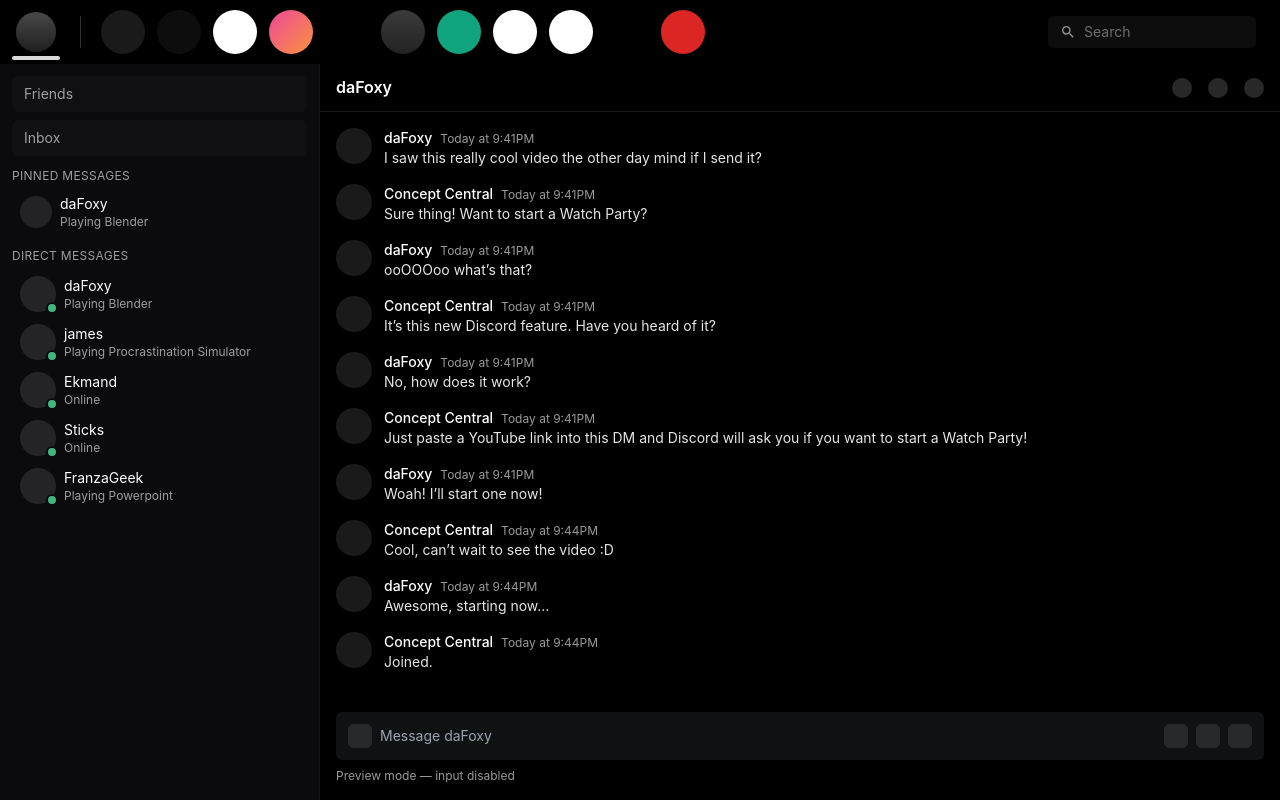
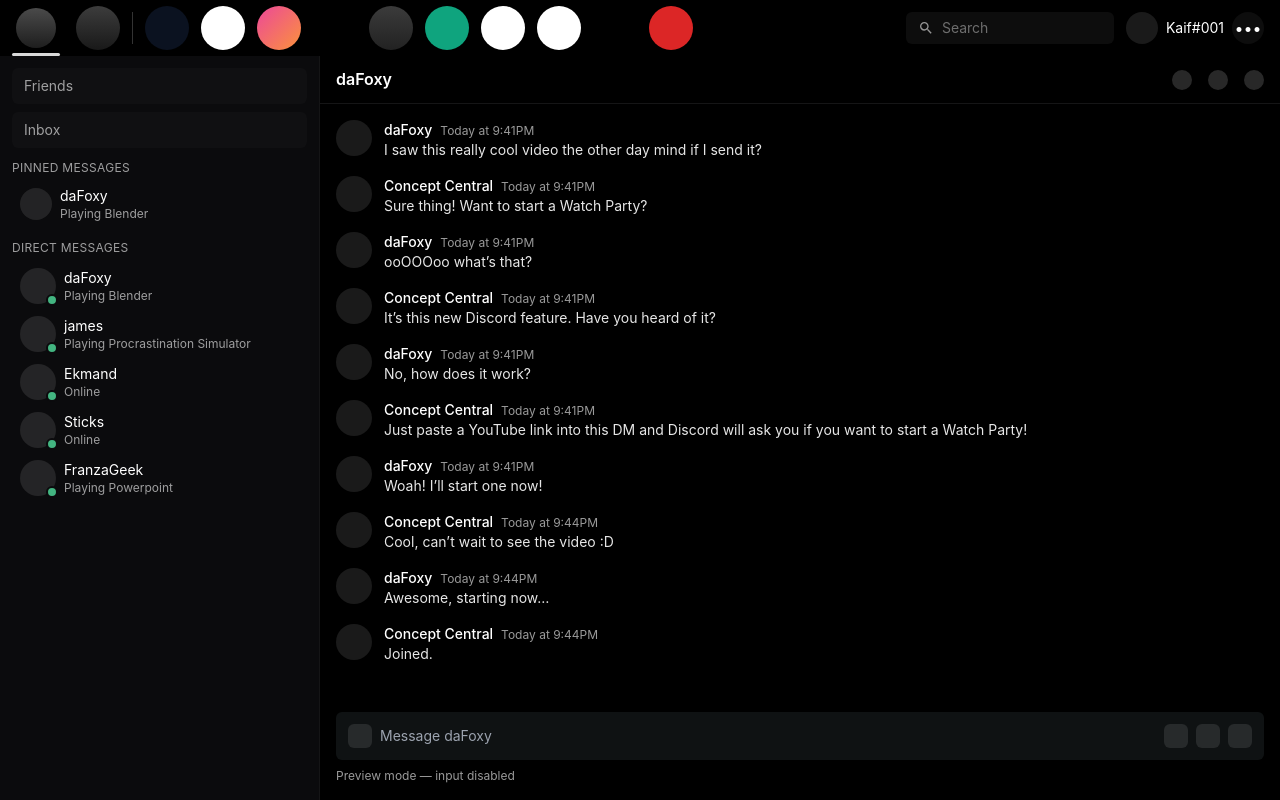
Before and after one commit to svnityobvsenity/bonfirepakistanmn, a Next.js app: page / in a window 1280 px wide. Built offline with nearby package versions, Linux system fonts and the light colour scheme.

Commit message:
chore(ui): refine top bar (user chip) and align DMs layout details per screenshot

```diff
--- a/src/components/TopServerBar.tsx
+++ b/src/components/TopServerBar.tsx
@@ -6,8 +6,9 @@
 
 export default function TopServerBar({ currentView, onViewChange }: TopServerBarProps) {
   const icons = [
-    { key: 'home', label: 'Home', bg: 'bg-[#1a1a1a]', action: () => onViewChange('dms') },
-    { key: 'club', label: 'The Club', bg: 'bg-[#0d0d0d]' },
+    { key: 'home', label: 'Home', bg: 'bg-gradient-to-b from-[#3c3c3c] to-[#191919]', on: () => onViewChange('dms') },
+    { key: 'divider', label: 'divider' },
+    { key: 'club', label: 'The Club', bg: 'bg-[#0b1220]', on: () => onViewChange('server') },
     { key: 'files', label: 'Files', bg: 'bg-white', ring: true },
     { key: 'instagram', label: 'Instagram', bg: 'bg-gradient-to-br from-pink-500 to-orange-400' },
     { key: 'code', label: 'Code', bg: 'bg-black' },
@@ -15,37 +16,45 @@
     { key: 'gpt', label: 'ChatGPT', bg: 'bg-[#0FA47E]' },
     { key: 'google', label: 'Google', bg: 'bg-white', ring: true },
     { key: 'firebase', label: 'Firebase', bg: 'bg-white', ring: true },
-    { key: 'microsoft', label: 'Microsoft', bg: 'bg-black' },
-    { key: 'youtube', label: 'YouTube', bg: 'bg-red-600' },
+    { key: 'ms', label: 'Microsoft', bg: 'bg-black' },
+    { key: 'yt', label: 'YouTube', bg: 'bg-red-600' },
   ];
 
   return (
-    <div className="h-16 flex items-center px-4 gap-3 select-none" style={{ background: 'linear-gradient(180deg, rgba(0,0,0,0.65), rgba(0,0,0,0.35))' }}>
+    <div className="h-[56px] flex items-center px-4 gap-2 select-none" style={{ background: 'linear-gradient(180deg, rgba(0,0,0,0.75), rgba(0,0,0,0.35))' }}>
       {/* left orb with underline */}
       <div className="relative mr-3">
-        <div className="w-10 h-10 rounded-full bg-gradient-to-b from-[#484848] to-[#1f1f1f] flex items-center justify-center shadow" />
-        <div className="absolute -bottom-2 left-1/2 -translate-x-1/2 w-12 h-1 bg-white/85 rounded" />
+        <div className="w-10 h-10 rounded-full bg-gradient-to-b from-[#4a4a4a] to-[#1e1e1e] flex items-center justify-center shadow" />
+        <div className="absolute -bottom-2 left-1/2 -translate-x-1/2 w-12 h-[3px] bg-white/85 rounded" />
       </div>
-      {/* divider */}
-      <div className="w-px h-8 bg-white/20 mr-2" />
 
       {/* icons */}
-      <div className="flex items-center gap-3 overflow-x-auto">
+      <div className="flex items-center gap-3 overflow-x-auto pr-3">
         {icons.map((item, idx) => (
+          item.key === 'divider' ? (
+            <div key={`div-${idx}`} className="w-px h-8 bg-white/20" />
+          ) : (
             <button
               key={item.key}
-            onClick={item.key === 'home' ? () => onViewChange('dms') : item.key === 'club' ? () => onViewChange('server') : undefined}
+              onClick={item.on}
               className={`shrink-0 w-11 h-11 rounded-full ${item.bg} ${item.ring ? 'ring-1 ring-black/10' : ''} flex items-center justify-center shadow-md hover:scale-[1.02] transition-transform`}
               aria-label={item.label}
               title={item.label}
             />
+          )
         ))}
       </div>
 
-      <div className="ml-auto flex items-center gap-3 pr-2">
-        <div className="h-8 px-3 rounded-md bg-white/5 backdrop-blur text-sm text-white/80 flex items-center gap-2">
+      {/* right side */}
+      <div className="ml-auto flex items-center gap-3">
+        <div className="hidden md:flex items-center h-8 px-3 rounded-md bg-white/5 backdrop-blur text-sm text-white/80 gap-2">
           <svg width="16" height="16" viewBox="0 0 24 24" fill="currentColor" className="opacity-70"><path d="M15.5 14h-.79l-.28-.27A6.471 6.471 0 0 0 16 9.5 6.5 6.5 0 1 0 9.5 16c1.61 0 3.09-.59 4.23-1.57l.27.28v.79l5 4.99L20.49 19l-4.99-5zM9.5 14C7.01 14 5 11.99 5 9.5S7.01 5 9.5 5 14 7.01 14 9.5 11.99 14 9.5 14z"/></svg>
           <input placeholder="Search" className="bg-transparent outline-none placeholder-white/40 w-40" />
+        </div>
+        <div className="flex items-center gap-2">
+          <div className="w-8 h-8 rounded-full bg-white/10" />
+          <div className="text-sm">Kaif#001</div>
+          <div className="w-8 h-8 rounded-full grid place-items-center bg-white/5">•••</div>
         </div>
       </div>
     </div>
```
Lines whose indentation alone changed are shown as unchanged.
